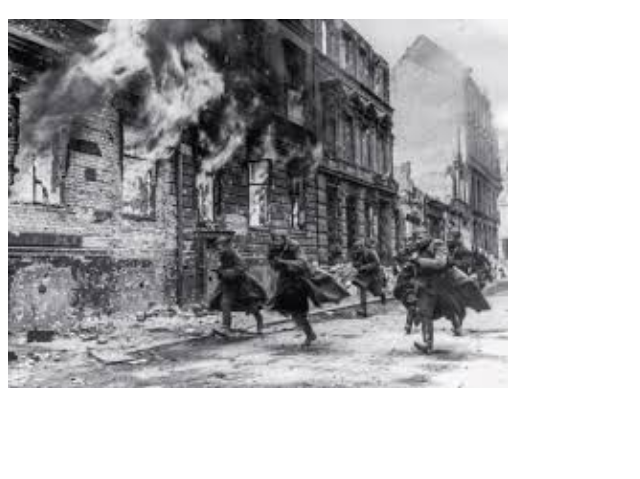
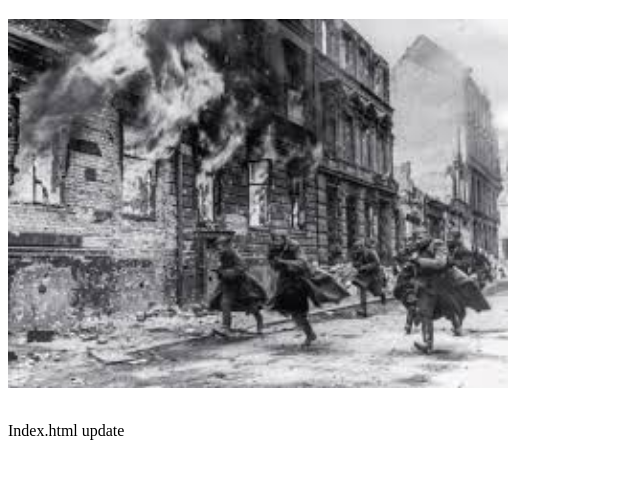
Before and after one commit to Malidem/Web-App, a plain HTML site: page index.html in a window 1280 px wide. Shown: the part 87-566 px from the top of the page, without its empty margins (0-640 px from the left). Drawn offline with Linux system fonts and the light colour scheme.

Commit message:
Added new text to Index.html

```diff
--- a/index.html
+++ b/index.html
@@ -6,5 +6,7 @@
         <a href = "demo.html">Click here for demo</a><br>
         <h1>Welcome to Berlin</h1>
         <img src = "images/ww2.jfif" height = 369px, width = 500px>
+        <br><br>
+        <p>Index.html update</p>
     </body>
 </html>
```
